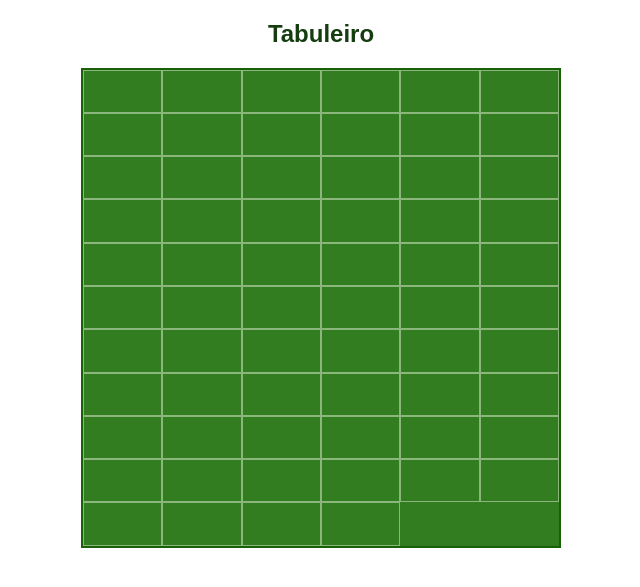
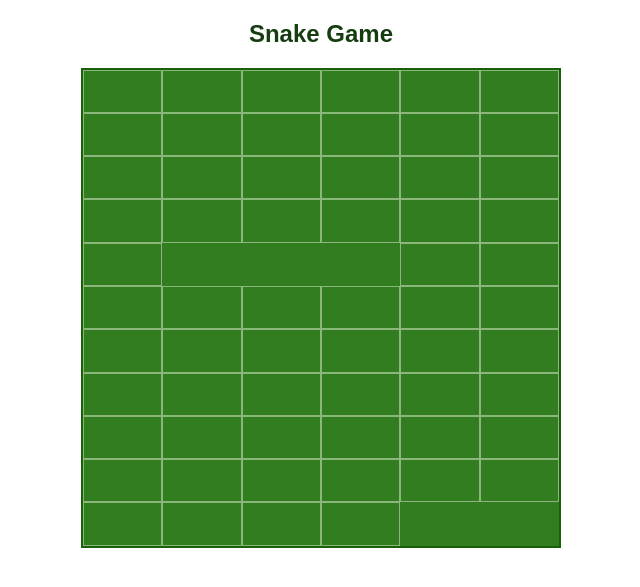
Before and after one commit to EduardoPoc/Snake_game_flask, a Flask app: page /jogar in a window 1280 px wide. Shown: the part 137-724 px from the top of the page, without its empty margins (319-959 px from the left). Run offline with Flask 3, Linux system fonts and the light colour scheme.

Commit message:
Renderiza matriz e estados da cobra

```diff
--- a/templates/index.html
+++ b/templates/index.html
@@ -1,18 +1,20 @@
 {% extends "base.html" %}
 
 {% block conteudo %}
-<h2>Tabuleiro</h2>
+<h2>Snake Game</h2>
 <div class="area" role="grid" aria-label="Tabuleiro do Snake">
     {% for linha in area %}
-        {% set linha_index = loop.index %}
+        {% set linha_index = loop.index0 %}
         {% for valor in linha %}
+            {% set coluna_index = loop.index0 %}
             <div
-                class="celula"
+                class="{% if valor in ['cobra', 'cobra_cabeca'] %}snake{% else %}celula{% endif %}"
+                {% if valor == 'cobra_cabeca' %}id="cabeca"{% elif valor == 'maca' %}id="maca"{% endif %}
                 role="gridcell"
                 data-linha="{{ linha_index }}"
-                data-coluna="{{ loop.index }}"
+                data-coluna="{{ coluna_index }}"
                 data-valor="{{ valor }}"
-                aria-label="Linha {{ linha_index }}, coluna {{ loop.index }}"
+                aria-label="{{ valor }}, linha {{ linha_index + 1 }}, coluna {{ coluna_index + 1 }}"
             ></div>
         {% endfor %}
     {% endfor %}
```
